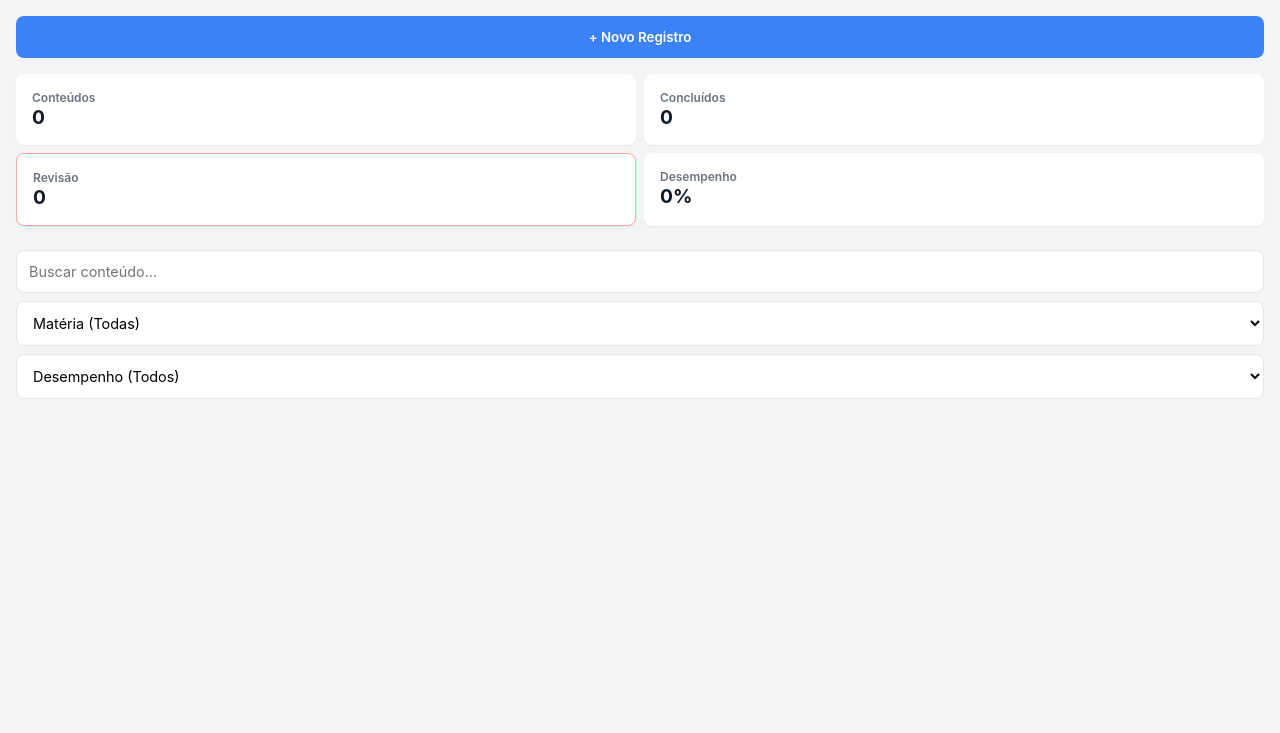
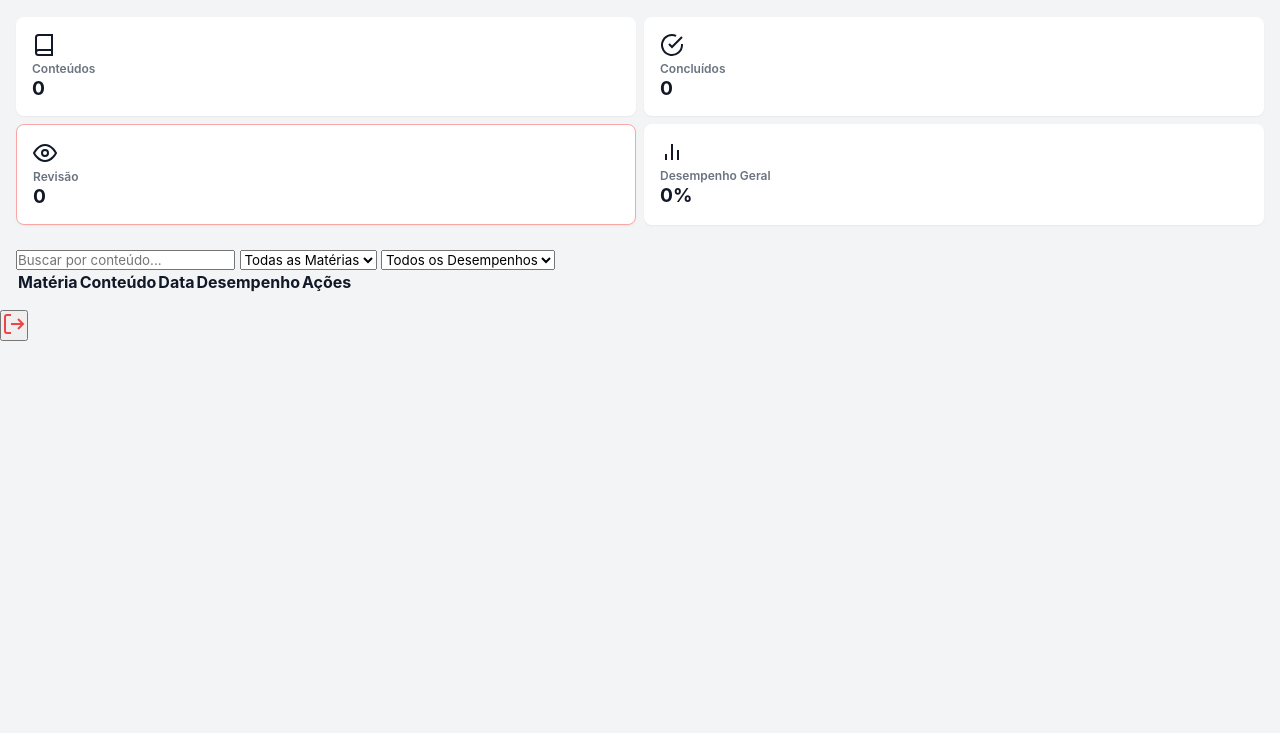
Before and after one commit to MALVSCODE-TECNOLOGIA-E-DESENVOLVIMENTO/jornada-academica, a website: page public/m/index.html in a window 1280 px wide. Shown: the part 67-800 px from the top of the page. Drawn offline with Linux system fonts and the light colour scheme; no server answers; sample sign-in values are in the browser's storage.

Commit message:
Update index.html

```diff
--- a/public/m/index.html
+++ b/public/m/index.html
@@ -10,41 +10,75 @@
     <div class="container">
         <div class="top-bar">
             <h1 class="system-title">Jornada Acadêmica</h1>
-            <button onclick="logout()" class="btn-icon">
-                <svg width="24" height="24" viewBox="0 0 24 24" fill="none" stroke="#EF4444" stroke-width="2"><path d="M9 21H5a2 2 0 0 1-2-2V5a2 2 0 0 1 2-2h4"></path><polyline points="16 17 21 12 16 7"></polyline><line x1="21" y1="12" x2="9" y2="12"></line></svg>
+            <button onclick="abrirModal()" class="btn-primary">
+                <svg width="18" height="18" viewBox="0 0 24 24" fill="none" stroke="currentColor" stroke-width="2.5"><line x1="12" y1="5" x2="12" y2="19"></line><line x1="5" y1="12" x2="19" y2="12"></line></svg>
+                Novo Registro
             </button>
         </div>
 
-        <button onclick="abrirModal()" class="btn-primary w-full mb-1">+ Novo Registro</button>
-
+        <!-- Dashboards -->
         <div class="dashboard-grid">
             <div class="stat-card">
+                <div class="stat-icon bg-blue">
+                    <svg width="24" height="24" viewBox="0 0 24 24" fill="none" stroke="currentColor" stroke-width="2"><path d="M4 19.5A2.5 2.5 0 0 1 6.5 17H20"></path><path d="M6.5 2H20v20H6.5A2.5 2.5 0 0 1 4 19.5v-15A2.5 2.5 0 0 1 6.5 2z"></path></svg>
+                </div>
                 <div class="stat-content"><span class="stat-label">Conteúdos</span><strong class="stat-value" id="dash-total">0</strong></div>
             </div>
             <div class="stat-card">
+                <div class="stat-icon bg-green">
+                    <svg width="24" height="24" viewBox="0 0 24 24" fill="none" stroke="currentColor" stroke-width="2"><path d="M22 11.08V12a10 10 0 1 1-5.93-9.14"></path><polyline points="22 4 12 14.01 9 11.01"></polyline></svg>
+                </div>
                 <div class="stat-content"><span class="stat-label">Concluídos</span><strong class="stat-value" id="dash-concluidos">0</strong></div>
             </div>
             <div class="stat-card clickable" onclick="abrirModalRevisao()">
+                <div class="stat-icon bg-red">
+                    <svg width="24" height="24" viewBox="0 0 24 24" fill="none" stroke="currentColor" stroke-width="2"><path d="M1 12s4-8 11-8 11 8 11 8-4 8-11 8-11-8-11-8z"></path><circle cx="12" cy="12" r="3"></circle></svg>
+                </div>
                 <div class="stat-content"><span class="stat-label">Revisão</span><strong class="stat-value" id="dash-revisao">0</strong></div>
             </div>
             <div class="stat-card">
-                <div class="stat-content"><span class="stat-label">Desempenho</span><strong class="stat-value" id="dash-desempenho">0%</strong></div>
+                <div class="stat-icon bg-yellow">
+                    <svg width="24" height="24" viewBox="0 0 24 24" fill="none" stroke="currentColor" stroke-width="2"><line x1="18" y1="20" x2="18" y2="10"></line><line x1="12" y1="20" x2="12" y2="4"></line><line x1="6" y1="20" x2="6" y2="14"></line></svg>
+                </div>
+                <div class="stat-content"><span class="stat-label">Desempenho Geral</span><strong class="stat-value" id="dash-desempenho">0%</strong></div>
             </div>
         </div>
 
-        <div class="filters-mobile">
-            <input type="text" id="search" placeholder="Buscar conteúdo..." oninput="renderTable()">
-            <select id="filter-materia" onchange="renderTable()"><option value="">Matéria (Todas)</option></select>
-            <select id="filter-situacao" onchange="renderTable()">
-                <option value="">Desempenho (Todos)</option>
+        <!-- Tabela -->
+        <div class="card table-card">
+            <div class="search-bar">
+                <input type="text" id="search" placeholder="Buscar por conteúdo..." oninput="renderTable()">
+                <select id="filter-materia" class="filter-select" onchange="renderTable()">
+                    <option value="">Todas as Matérias</option>
+                </select>
+                <select id="filter-situacao" class="filter-select" onchange="renderTable()">
+                    <option value="">Todos os Desempenhos</option>
                     <option value="ÓTIMO">ÓTIMO</option>
                     <option value="BOM">BOM</option>
                     <option value="RUIM">RUIM</option>
                 </select>
             </div>
+            <div style="overflow-x: auto;">
+                <table>
+                    <thead>
+                        <tr>
+                            <th>Matéria</th>
+                            <th>Conteúdo</th>
+                            <th>Data</th>
+                            <th>Desempenho</th>
+                            <th style="text-align: center;">Ações</th>
+                        </tr>
+                    </thead>
+                    <tbody id="table-body"></tbody>
+                </table>
+            </div>
+        </div>
+    </div>
 
-        <div id="list-container" class="list-container"></div>
-    </div>
+    <!-- Botão Logout Fixo -->
+    <button onclick="logout()" class="btn-logout-fixed" title="Sair do Sistema">
+        <svg width="24" height="24" viewBox="0 0 24 24" fill="none" stroke="#EF4444" stroke-width="2"><path d="M9 21H5a2 2 0 0 1-2-2V5a2 2 0 0 1 2-2h4"></path><polyline points="16 17 21 12 16 7"></polyline><line x1="21" y1="12" x2="9" y2="12"></line></svg>
+    </button>
 
     <!-- Modal Principal -->
     <div id="modal-form" class="modal-overlay">
@@ -75,23 +109,23 @@
                     <label>Conteúdo *</label>
                     <input type="text" id="conteudo" required>
                 </div>
+                <div class="form-row">
                     <div class="form-group">
                         <label>Data *</label>
                         <input type="date" id="data" required>
                     </div>
-                <div class="form-row">
                     <div class="form-group">
-                        <label>Questões *</label>
+                        <label>QTD Questões *</label>
                         <input type="number" id="qtd_questoes" min="1" required oninput="calcularDesempenhoModal()">
                     </div>
                     <div class="form-group">
-                        <label>Erros *</label>
+                        <label>QTD Erros *</label>
                         <input type="number" id="qtd_erros" min="0" required oninput="calcularDesempenhoModal()">
                     </div>
                 </div>
                 <div class="form-group">
                     <label>Desempenho Calculado</label>
-                    <input type="text" id="desempenho_calculado" readonly style="background:#E5E7EB; font-weight:bold;">
+                    <input type="text" id="desempenho_calculado" readonly style="background:#E5E7EB; font-weight:bold; color:#111;">
                 </div>
                 <div class="modal-actions">
                     <button type="button" onclick="fecharModal()" class="btn-secondary">Cancelar</button>
@@ -105,10 +139,10 @@
     <div id="modal-revisao" class="modal-overlay">
         <div class="modal-content">
             <div class="modal-header">
-                <h2>Revisão</h2>
+                <h2>Conteúdos para Revisão (BOM / RUIM)</h2>
                 <button onclick="fecharModalRevisao()" class="close-btn">&times;</button>
             </div>
-            <div style="max-height: 60vh; overflow-y: auto;">
+            <div style="max-height: 400px; overflow-y: auto;">
                 <table class="table-revisao">
                     <thead>
                         <tr><th>Matéria</th><th>Conteúdo</th><th>Data</th></tr>
@@ -116,7 +150,7 @@
                     <tbody id="revisao-body"></tbody>
                 </table>
             </div>
-            <div class="modal-actions mt-1">
+            <div class="modal-actions">
                 <button type="button" onclick="fecharModalRevisao()" class="btn-secondary">Fechar</button>
             </div>
         </div>
```
Lines whose indentation alone changed are shown as unchanged.
